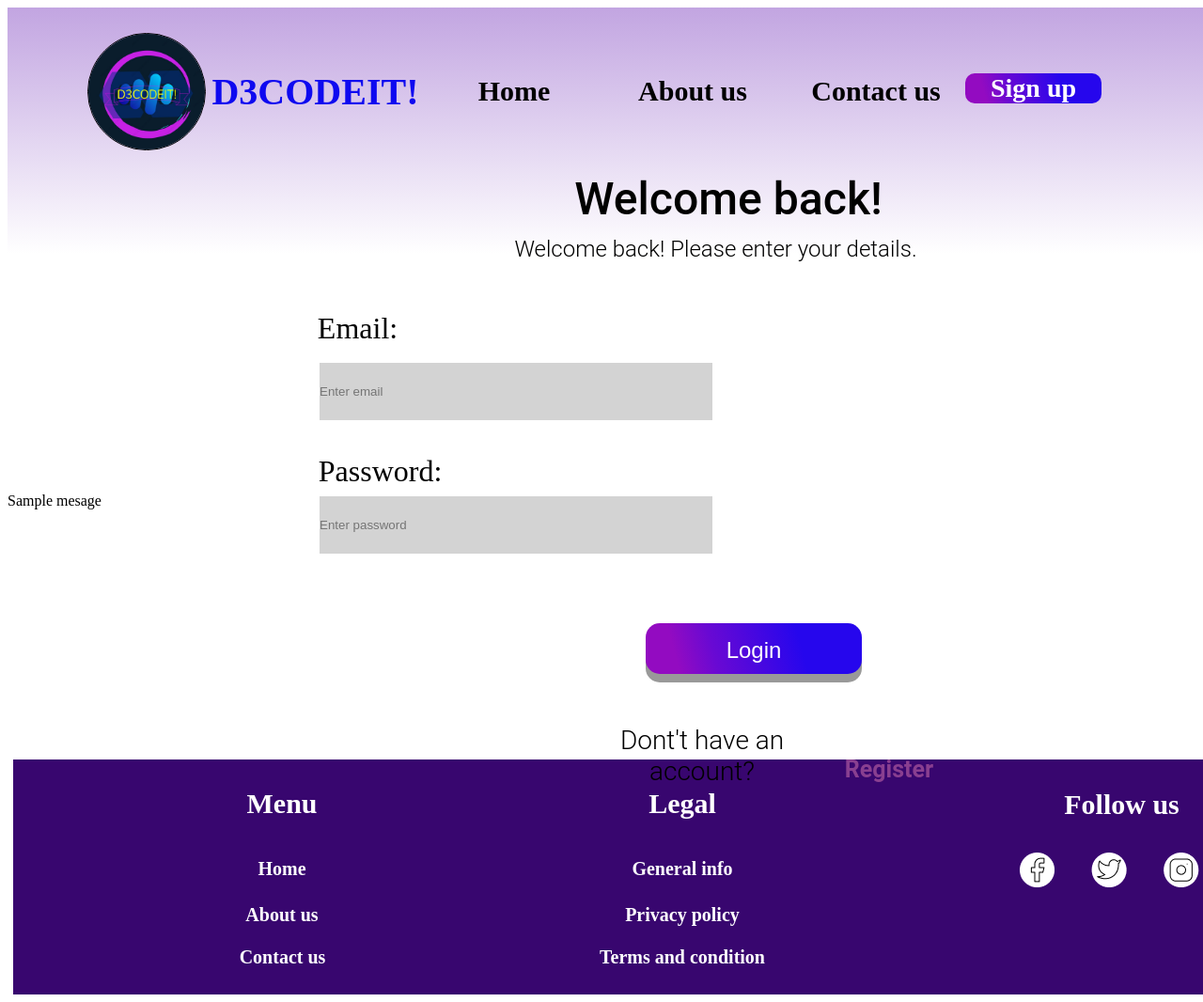
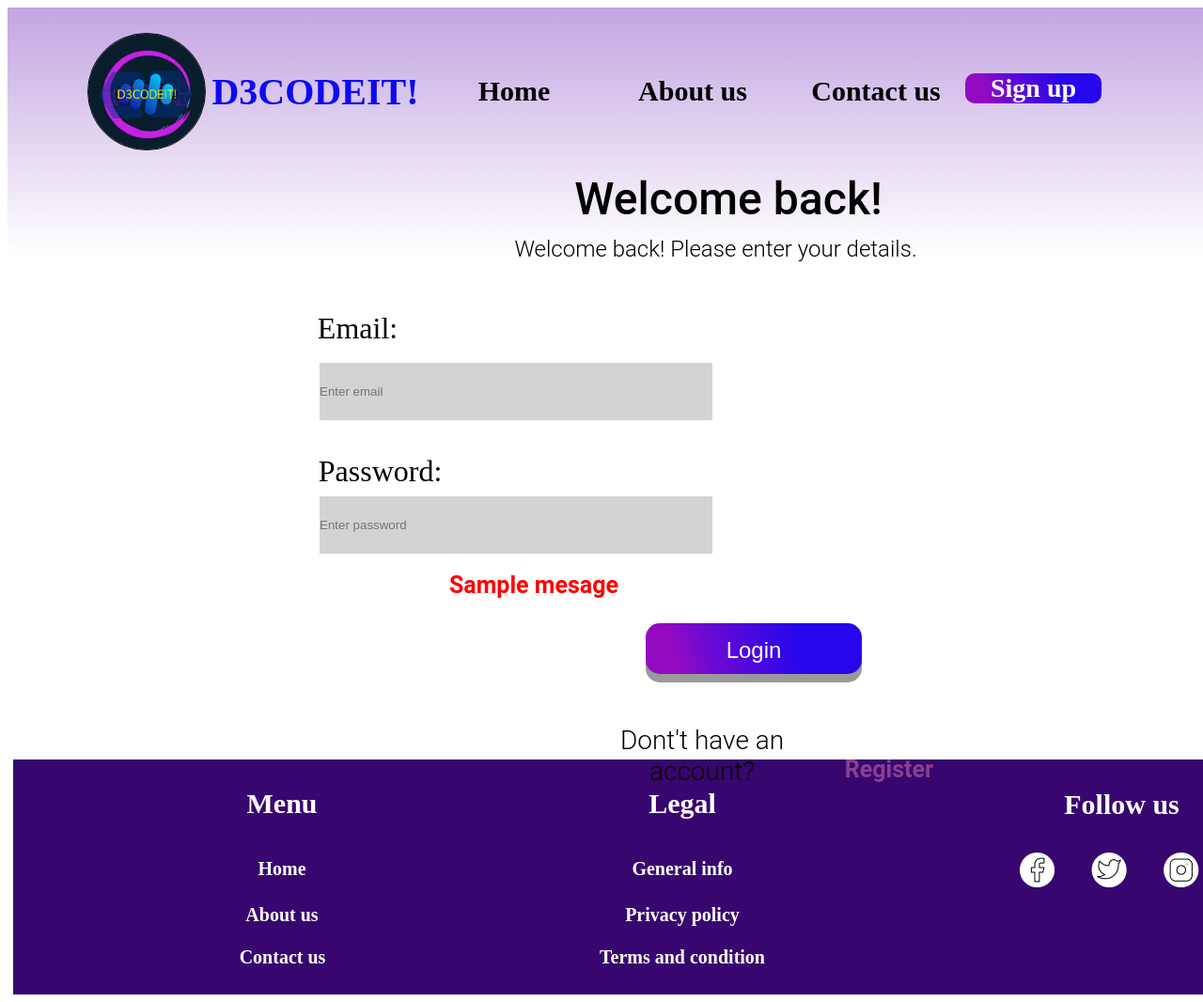
Before and after one commit to AshvinVignesh/Sentiment-Analysis, a Flask app: template frontend1/templates/loginpage.html in a window 1280 px wide. Shown: the whole page at 94% size. Run offline with Flask 3, Linux system fonts and the light colour scheme; the template is opened without the code that fills it: most values are stand-ins (such as "Sample title", 1, 10 or a date in 2020).

Commit message:
msg css upadate

```diff
--- a/frontend1/static/css/login.css
+++ b/frontend1/static/css/login.css
@@ -764,3 +764,22 @@ html, body {
     margin-right: 0px;
     justify-content: center;
   }
+
+.alert-warning{
+  left: 285px;
+  top:600px;
+  color: rgb(255, 0, 0);
+  width: 550px;
+  height: auto;
+  position: absolute;
+  font-size: 25px;
+  align-self: auto;
+  font-style: SemiBold;
+  text-align: center;
+  font-family: Roboto;
+  font-weight: 600;
+  line-height: normal;
+  font-stretch: normal;
+  text-decoration: none;
+
+}
```
